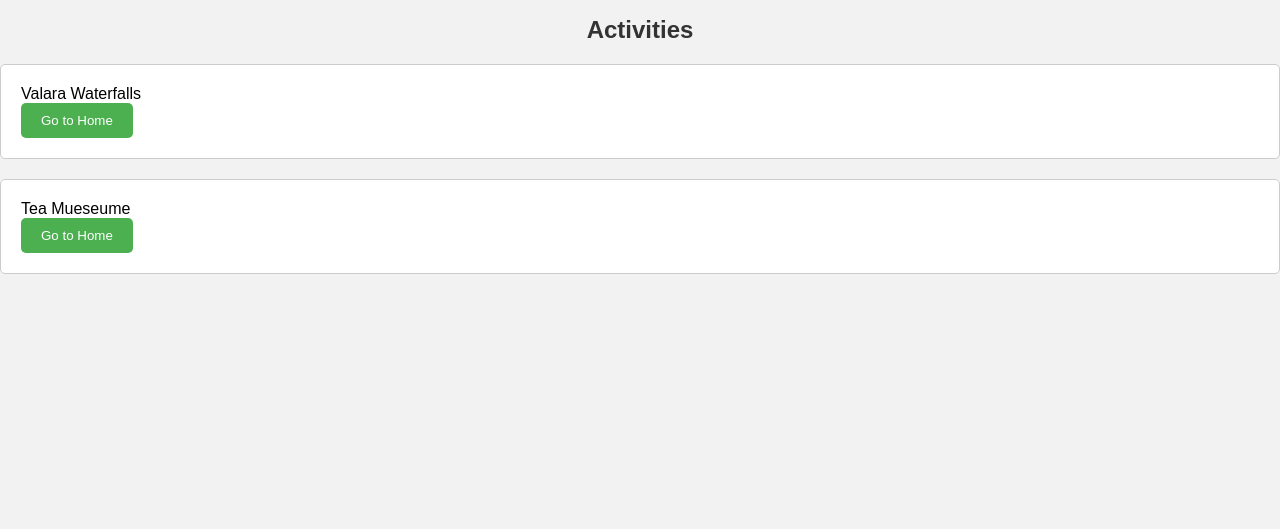
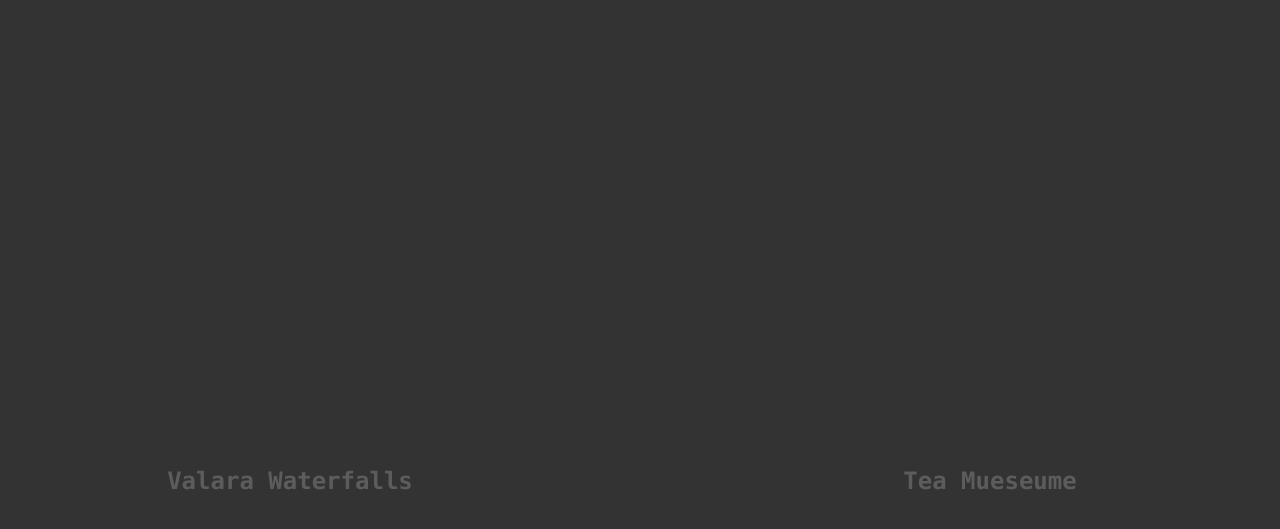
Before and after one commit to Gourikrishna01/finalproject, a Django app: page /popup/1/ in a window 1280 px wide. Shown: the top 529 px of the page. Run offline with Django 5.2, Linux system fonts and the light colour scheme; data comes from the database, SQL or seed files in the repository; both versions use the stored data as it was after the commit.

Commit message:
messages

```diff
--- /dev/null
+++ b/travelapp/static/css/activity.css
@@ -0,0 +1,100 @@
+body{
+  margin: 0;
+  padding: 0;
+  min-height: 100vh;
+  background: #333;
+  display: flex;
+  justify-content: center;
+  align-items: center;
+  font-family: consolas;
+}
+
+.container{
+  width: 1000px;
+  position: relative;
+  display: flex;
+  justify-content: space-between;
+}
+
+.container .card{
+  position: relative;
+  cursor: pointer;
+}
+
+.container .card .face{
+  width: 300px;
+  height: 200px;
+  transition: 0.5s;
+}
+
+.container .card .face.face1{
+  position: relative;
+  background: #333;
+  display: flex;
+  justify-content: center;
+  align-items: center;
+  z-index: 1;
+  transform: translateY(100px);
+}
+
+.container .card:hover .face.face1{
+  background: #ff0057;
+  transform: translateY(0);
+}
+
+.container .card .face.face1 .content{
+  opacity: 0.2;
+  transition: 0.5s;
+}
+
+.container .card:hover .face.face1 .content{
+  opacity: 1;
+}
+
+.container .card .face.face1 .content img{
+  max-width: 100px;
+}
+
+.container .card .face.face1 .content h3{
+  margin: 10px 0 0;
+  padding: 0;
+  color: #fff;
+  text-align: center;
+  font-size: 1.5em;
+}
+
+.container .card .face.face2{
+  position: relative;
+  background: #fff;
+  display: flex;
+  justify-content: center;
+  align-items: center;
+  padding: 20px;
+  box-sizing: border-box;
+  box-shadow: 0 20px 50px rgba(0, 0, 0, 0.8);
+  transform: translateY(-100px);
+}
+
+.container .card:hover .face.face2{
+  transform: translateY(0);
+}
+
+.container .card .face.face2 .content p{
+  margin: 0;
+  padding: 0;
+}
+
+.container .card .face.face2 .content a{
+  margin: 15px 0 0;
+  display:  inline-block;
+  text-decoration: none;
+  font-weight: 900;
+  color: #333;
+  padding: 5px;
+  border: 1px solid #333;
+}
+
+.container .card .face.face2 .content a:hover{
+  background: #333;
+  color: #fff;
+}
--- a/travelapp/templates/popup.html
+++ b/travelapp/templates/popup.html
@@ -1,78 +1,58 @@
+{% load static %}
 <!DOCTYPE html>
 <html lang="en">
 <head>
     <meta charset="UTF-8">
     <meta name="viewport" content="width=device-width, initial-scale=1.0">
-    <title>Activities</title>
-</head>
+    <title>Document</title>
+    <link rel="stylesheet" href="{% static 'css/activity.css' %}" />
     <style>
-  body {
-    font-family: Arial, sans-serif;
-    margin: 0;
-    padding: 0;
-    background-color: #f2f2f2;
+        /* activity.css */
+        .button {
+            background-color: #4CAF50; /* Green */
+            border: none;
+            color: white;
+            padding: 10px 20px; /* Adjust padding as needed */
+            text-align: center;
+            text-decoration: none;
+            display: inline-block;
+            font-size: 16px;
+            margin-top: 10px; /* Adjust margin as needed */
+            cursor: pointer;
+            border-radius: 5px; /* Rounded corners */
         }
 
-h1 {
-    font-size: 24px;
-    color: #333;
-    margin-bottom: 20px;
-    text-align: center;
+        .button:hover {
+            background-color: #45a049; /* Darker green */
         }
+    </style>
+</head>
 
-ul {
-    list-style-type: none;
-    padding: 0;
-    margin: 0;
-}
-
-li {
-    margin-bottom: 20px;
-    padding: 20px;
-    border: 1px solid #ccc;
-    border-radius: 5px;
-    background-color: #fff;
-}
-
-p {
-    margin: 0;
-}
-
-button {
-    padding: 10px 20px;
-    background-color: #4CAF50;
-    color: white;
-    border: none;
-    border-radius: 5px;
-    cursor: pointer;
-}
-
-button:hover {
-    background-color: #45a049;
-}
-
-</style>
 <body>
-    <h1>Activities</h1>
-    <ul>
+    <div class="container">
         {% for activity in activities %}
-            <li>
-                <p>{{ activity.name }}</p>
+        <div class="card">
+            <div class="face face1">
+                <div class="content">
+                    <!-- <img src="https://github.com/Jhonierpc/WebDevelopment/blob/master/CSS%20Card%20Hover%20Effects/img/design_128.png?raw=true"> -->
+                    <h3>{{ activity.name }}</h3>
+                </div>
+            </div>
             <form action="{% url 'travelapp:redirect_home' %}" method="post">
                 {% csrf_token %}
                 <input type="hidden" name="activity_id" value="{{ activity.id }}">
-                    <button type="submit" class="button">Go to Home</button>
+                <button type="submit" class="button" onclick="showAlert()">Go to Home</button>
             </form>
-            </li>
-        {% empty %}
-            <li>No activities found.</li>
+            <!-- Add additional faces or content for the card if needed -->
+        </div>
         {% endfor %}
-    </ul>
+    </div>
 
     <script>
         function showAlert() {
-            alert("Activity stored successfully. Waiting for admin approval.");
+            alert("Awaiting the approval of admin.");
         }
     </script>
 </body>
+
 </html>
--- a/travelapp/views.py
+++ b/travelapp/views.py
@@ -231,7 +231,7 @@ def redirect_home(request):
         Itineary_user_details.objects.create(user=request.user, activity=activity.name)
 
         # Print a message to the terminal
-        print(f"Activity '{activity.name}' added successfully by user '{request.user.username}'.")
+        print(f"Activity '{activity.name}' added successfully by user '{request.user.username} and it is awiating for the approval of admin'.")
 
         return redirect('travelapp:home')
 
```
Also changed, not shown: db.sqlite3. Lines whose indentation alone changed are shown as unchanged.
